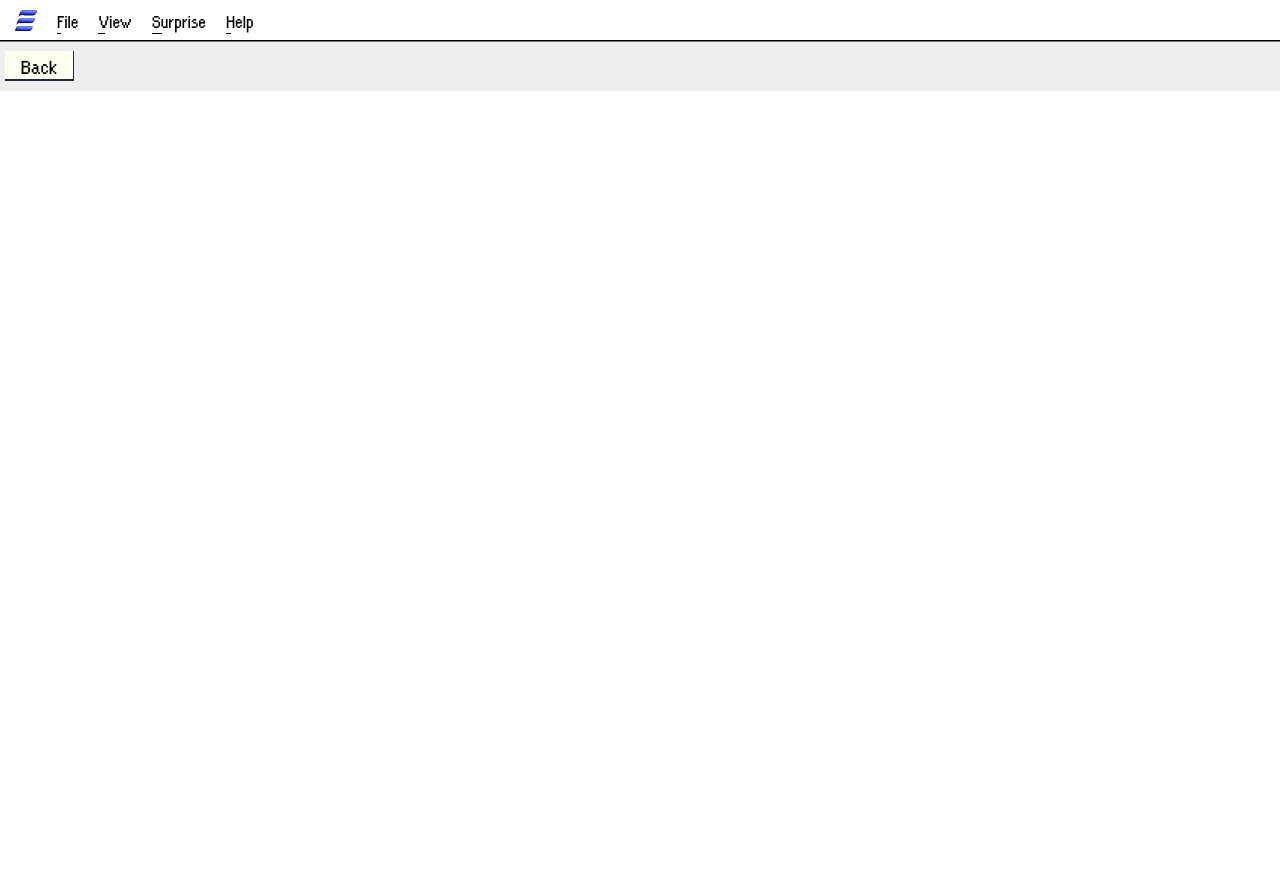
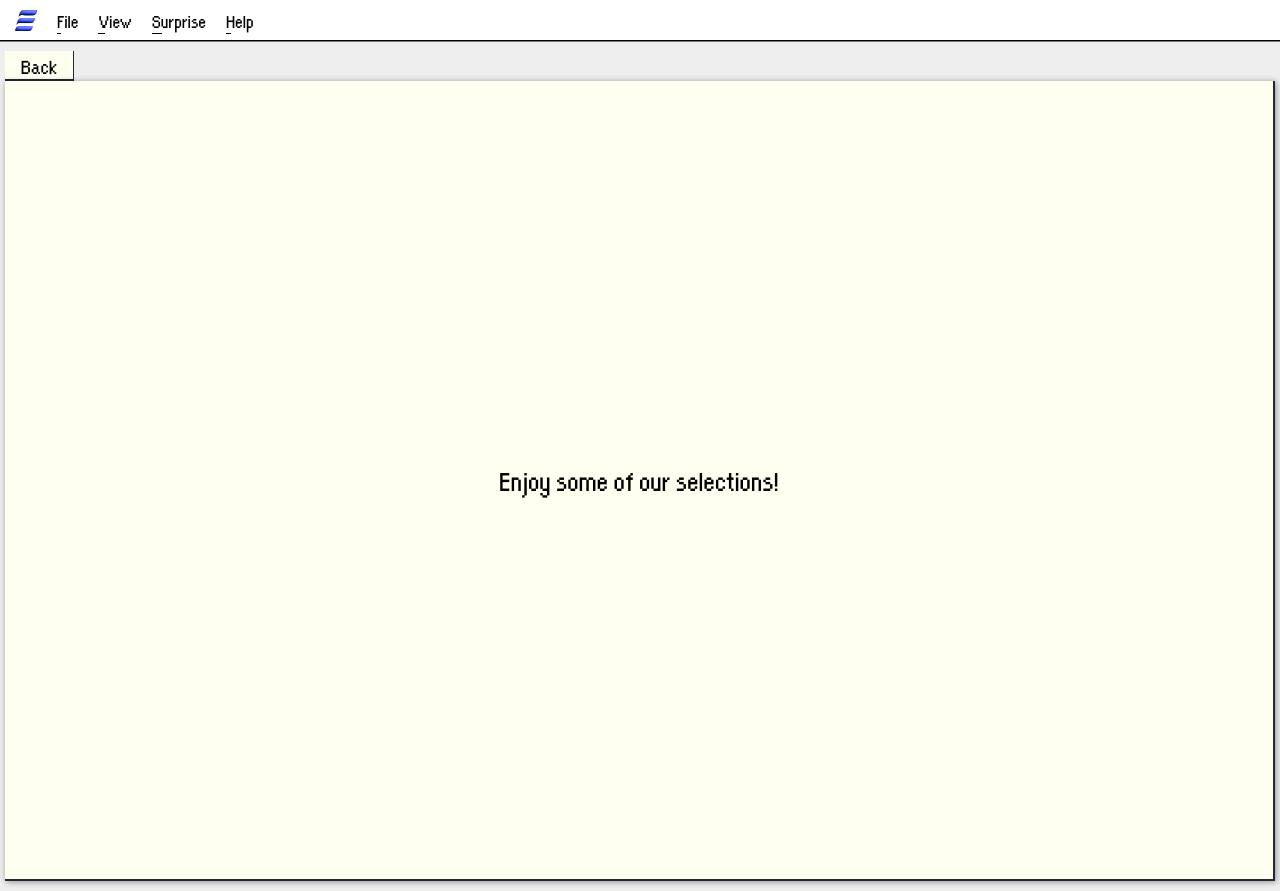
Before and after one commit to achiewe/project-erko-front, a Next.js app: page /erko/music in a window 1280 px wide. Before the commit the page ends 800 px from the top, so only its background shows below. Built offline with nearby package versions, Linux system fonts and the light colour scheme.

Commit message:
create MusicPlayContainer for import here main aspects of the music container

```diff
--- /dev/null
+++ b/src/app/components/MusicContainer/MusicContainer.tsx
@@ -0,0 +1,12 @@
+import React from "react";
+
+export default function MusicContainer() {
+  return (
+    <div
+      className="flex flex-col gap-y-[80px] w-full items-center justify-center min-h-screen bg-[#FFFFF0]
+  border-r-2 border-b-2 border-gray-800 drop-shadow-[1px_1px_3px_rgba(0,0,0,0.40)] py-[40px] relative"
+    >
+      <h3 className="text-[30px]">Enjoy some of our selections!</h3>
+    </div>
+  );
+}
--- /dev/null
+++ b/src/app/components/MusicContainer/MusicPlayContainer.tsx
@@ -0,0 +1,5 @@
+import React from "react";
+
+export default function MusicPlayContainer() {
+  return <div className="w-full bg-[#F3F3F3] felx flex-col gap-[30px]"></div>;
+}
--- a/src/app/erko/music/page.tsx
+++ b/src/app/erko/music/page.tsx
@@ -1,5 +1,6 @@
 import Header from "@/app/components/Header/Header";
 import BackButton from "@/app/components/MemberCard/BackButton";
+import MusicContainer from "@/app/components/MusicContainer/MusicContainer";
 import React from "react";
 
 export default function page() {
@@ -8,6 +9,7 @@ export default function page() {
       <Header />
       <div className="flex px-[5px] w-full h-full items-start flex-col pb-[10px]">
         <BackButton destination="/erko" />
+        <MusicContainer />
       </div>
     </div>
   );
```
